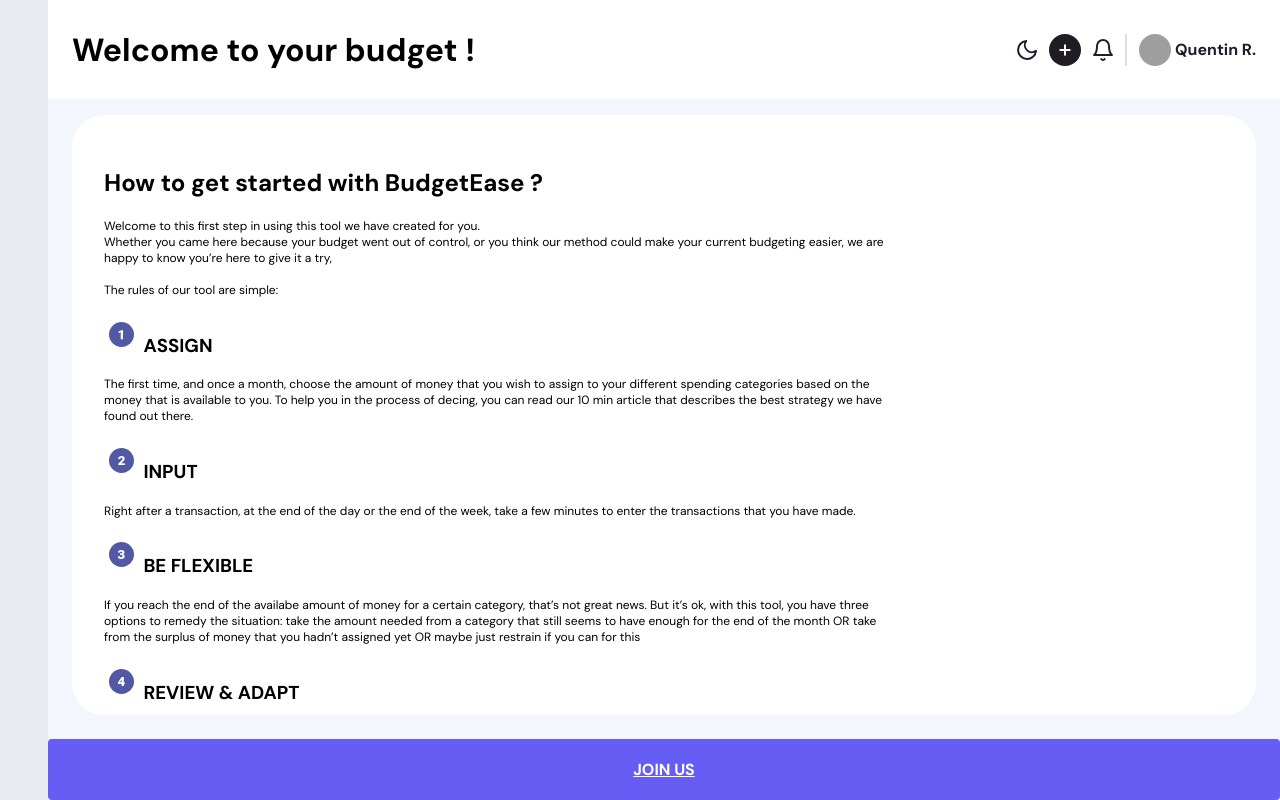
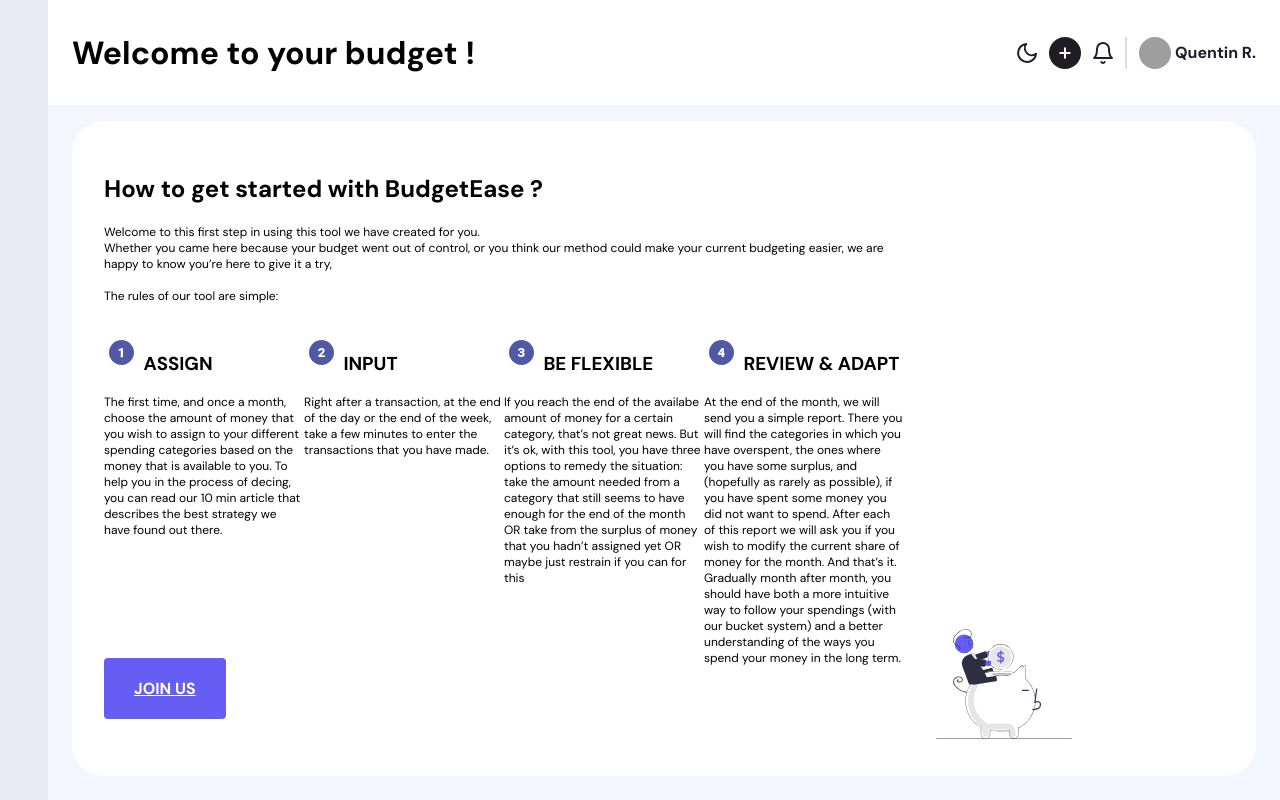
Before and after one commit to QuentinRiv/DessusDesSous, a Flask app: page /explain in a window 1280 px wide. Run offline with Flask 2, Linux system fonts and the light colour scheme; parts of the project's set-up code (start-up, migrations or seed data) failed here and were passed over; grey boxes are pictures that could not be loaded.

Commit message:
improved a bit more explain

```diff
--- a/appli/budget/static/css/style_explain.css
+++ b/appli/budget/static/css/style_explain.css
@@ -71,30 +71,28 @@
 }
 
 .projects-section {
-  -webkit-box-flex: 2;
-  -ms-flex: 2;
-  flex: 2;
+  display: flex;
   background-color: var(--projects-section);
   border-radius: 32px;
   padding: 32px 32px 0 32px;
-  overflow: hidden;
+  overflow: none;
   height: 100%;
-  display: -webkit-box;
-  display: -ms-flexbox;
   display: flex;
   -webkit-box-orient: vertical;
   -webkit-box-direction: normal;
-  -ms-flex-direction: column;
-  flex-direction: column;
+  -ms-flex-direction: row;
+  flex-direction: row;
   max-height: 5fr;
 }
 
-.explanation-part {
+.explanation.section {
   flex: 70%;
 }
 
-.illustration-part {
+.illustration.section {
   flex: 30%;
+  margin-top: auto;
+  margin-left: auto;
 }
 
 .table-section {
@@ -579,11 +577,23 @@
 
 .explanation-container {
   max-width: 70%;
+  /* display: flex;
+  flex-direction: row; */
 }
 
-.illustration-part img {
+.explanation-part {
+  display: flex;
+  flex-direction: row;
+}
+
+.paragraph {
+  flex: 25%;
+  min-width: 200px;
+}
+
+.illustration.section img {
   padding: 2em;
-  max-width: 50%;
+  max-width: 200px;
 }
 
 .round {
--- a/appli/budget/templates/explain.html
+++ b/appli/budget/templates/explain.html
@@ -69,7 +69,7 @@
     <div class="app-content">
 
       <div class="projects-section">
-        <div class="explanation-container">
+        <div class="explanation section">
           <h2>How to get started with BudgetEase ?</h2>
           <p>Welcome to this first step in using this tool we have created for you. <br>
             Whether you came here because your budget went out of control, or you think our method could make your current budgeting easier, we are happy to know you’re here to give it a try,
@@ -79,38 +79,43 @@
             </p>
 
             <div class="explanation-part">
-
+                <div class="assign paragraph">
                   <h3>
-                <img class="round" src="{{ url_for('budget_bp.static', filename='images/button_1.svg') }}" alt="1"> ASSIGN
+                    <img class="round" src="{{ url_for('budget_bp.static', filename='images/button_1.svg') }}" alt="1">
+                    ASSIGN
                   </h3>
                   <p>The first time, and once a month, choose the amount of money that you wish to assign to your different spending categories based on the money that is available to you. To help you in the process of decing, you can read our 10 min article that describes the best strategy we have found out there. </p>
+                </div>
 
+                <div class="input paragraph">
                   <h3>
                     <img class="round" src="{{ url_for('budget_bp.static', filename='images/button_2.svg') }}" alt="2">
                     INPUT
                   </h3>
                   <p>Right after a transaction, at the end of the day or the end of the week, take a few minutes to enter the transactions that you have made.</p>
-              <h3>
+                </div>
+
+                <div class="flexibility paragraph"><h3>
                   <img class="round" src="{{ url_for('budget_bp.static', filename='images/button_3.svg') }}" alt="3">
                   BE FLEXIBLE
                 </h3>
                 <p>If you reach the end of the availabe amount of money for a certain category, that’s not great news. But it’s ok, with this tool, you have three options to remedy the situation: take the amount needed from a category that still seems to have enough for the end of the month OR take from the surplus of money that you hadn’t assigned yet OR maybe just restrain if you can for this</p>
-              <h3>
+                </div>
+
+                <div class="adapt paragraph"><h3>
                   <img class="round" src="{{ url_for('budget_bp.static', filename='images/button_4.svg') }}" alt="4">
                   REVIEW & ADAPT
                                 </h3>
               <p>At the end of the month, we will send you a simple report. There you will find the categories in which you have overspent, the ones where you have some surplus, and (hopefully as rarely as possible), if you have spent some money you did not want to spend. After each of this report we will ask you if you wish to modify the current share of money for the month.
                 And that’s it. Gradually month after month, you should have both a more intuitive way to follow your spendings (with our bucket system) and a better understanding of the ways you spend your money in the long term.  </p>
             </div>
-            <div class="illustration-part">
+        </div>
+        <a href="" class="btn cta-btn">Join Us</a>
+      </div>
+      <div class="illustration section">
         <img src="{{ url_for('budget_bp.static', filename='images/explantion.svg') }}" alt="">
       </div>
     </div>
-
-      </div>
-
-    </div>
-    <a href="" class="btn cta-btn">Join Us</a>
   </div>
   </div>
 </body>
```
Lines whose indentation alone changed are shown as unchanged.
